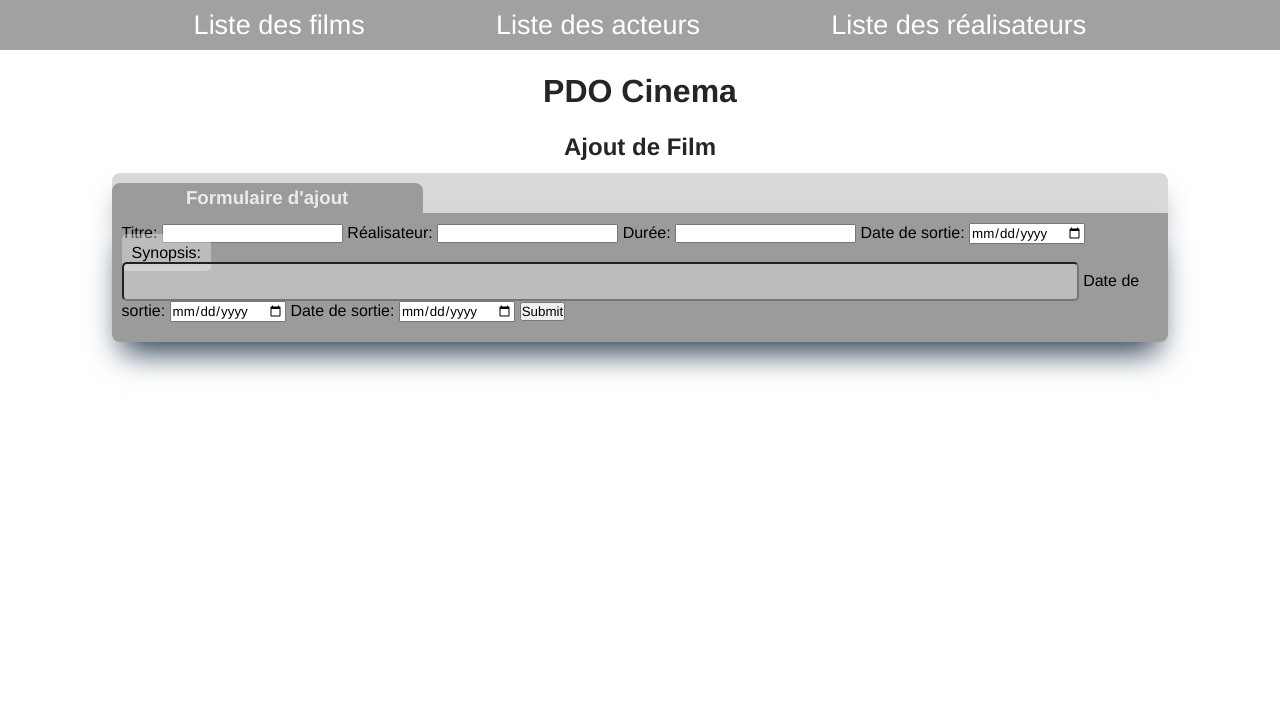
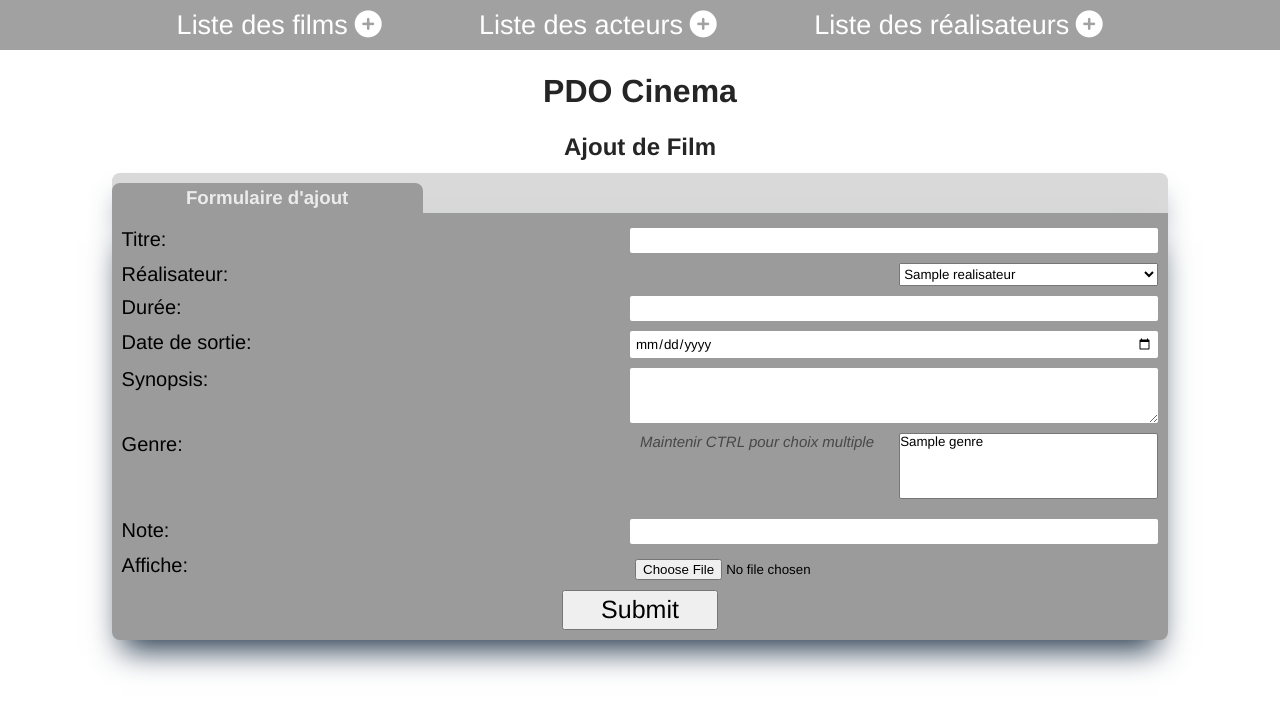
Before and after one commit to FlorianJ67/CINEMA-BDD, a PHP site: template view/ajoutFilm.php in a window 1280 px wide. Shown: the top 713 px of the page. Run offline with PHP 8.4, Linux system fonts and the light colour scheme; the template is opened without the code that fills it: most values are stand-ins (such as "Sample title", 1, 10 or a date in 2020); some libraries are stand-ins or nearby versions.

Commit message:
ajout film  toujours en cours

```diff
--- a/public/css/style.css
+++ b/public/css/style.css
@@ -37,6 +37,16 @@ header ul {
 }
 header ul li {
     font-size: 27px;
+}
+.addContent {
+    transform: rotate(45deg);
+    margin-left: 7px;
+}
+a:hover .addContent {
+    color: rgb(79, 168, 79);
+}
+a:hover .addContent, .addContent {
+    transition: 0.3s;
 }
 
 #contenu {
@@ -132,6 +142,7 @@ table tbody tr:nth-child(even) {
     flex-direction: column;
     align-items: center;
 }
+
 .detailView div:first-child img{
     width: 90%;
     border-radius: 4px;
@@ -176,9 +187,68 @@ table tbody tr:nth-child(even) {
 
 
 /* ligne de séparation du tableau */
-table thead th:not(:last-child){
+table thead th:not(:last-child), table tbody td:not(:last-child){
     border-right: 1px solid #8f8f8f;
 }
-table tbody td:not(:last-child){
-    border-right: 1px solid #8f8f8f;
+
+
+/* Formulaire */
+.formView form{
+    display: flex;
+    flex-direction: column;
+    font-size: 20px;
 }
+.formInput {
+    width: 100%;
+    display: flex;
+    justify-content: space-between;
+    margin: 5px 0;
+}
+.formInput input, #synopsisInput{
+    width: 50%;
+    padding: 5px;
+    border-radius: 2px;
+    border: none;
+}
+.formInput select {
+    width: 25%;
+}
+/* Envoie */
+form>input:last-child {
+    width: 15%;
+    height: 40px;
+    font-size: 25px;
+    margin: auto;
+}
+
+#inputGenres div:last-child {
+    width: 50%;
+    justify-content: space-between;
+    display: flex;
+}
+#inputGenres div:last-child select {
+    width: 50%;
+}
+#inputGenres div div p {
+    font-size: 15px;
+    font-style: italic;
+    opacity: 0.7;
+}
+
+#listGenre {
+    width: 25%;
+    background-color: white;
+    overflow: auto;
+    max-height: 75px;
+    padding-left: 5px;
+    border-radius: 5px;
+}
+#listGenre div {
+    display: flex;
+    flex-direction: row;
+    width: 100%;
+    margin: 5px 0;
+}
+#listGenre div p {
+    margin-left: 5px;
+}
--- a/view/ajoutFilm.php
+++ b/view/ajoutFilm.php
@@ -9,31 +9,62 @@
 </div>
 
 <div class='container'>
-    <div class="detailView">
+    <div class="formView">
 
-            <form action="index.php?action=addFilm" method="post">
+            <form action="index.php?action=addFilm" method="post" enctype= "multipart/form-data">
+            <div class="formInput">
                 <label for="titre">Titre: </label>
                 <input type="text" name="titre" id="titre">
-
+            </div>
+            <div class="formInput">
                 <!--use select option -->
                 <label for="realisateur">Réalisateur: </label>
-                <input type="text" name="realisateur" id="realisateur">
-
+                <select name="realisateur" id="realisateur">
+                    <?php
+                        foreach($listRealisateur->fetchAll() as $realisateur) {
+                            echo '<option value="'. $realisateur['id'] .'">'. $realisateur['realisateurFullName'] .'</option>';
+                        }
+                    ?>
+                </select>
+            </div>
+            <div class="formInput">
                 <label for="duree">Durée: </label>
-                <input type="text" name="duree" id="duree">
-
+                <input type="int" name="duree" id="duree">
+            </div>
+            <div class="formInput">
                 <label for="sortie" name="sortie" id="sortie">Date de sortie: </label>
                 <input type="date" name="sortie" id="sortie">
+            </div>
+            <div class="formInput">
+                <label for="synopsis" name="synopsis" id="synopsisLabel">Synopsis: </label>
+                <textarea name="synopsis" id="synopsisInput" rows="3"></textarea>
+            </div>
+            <div class="formInput" id="inputGenres">
+                <label for="genres" name="genres[]" id="genres">Genre: </label>
+                <div>
+                    <div>
+                        <p>Maintenir CTRL pour choix multiple</p>
+                    </div>
+                    <select name="genres[]" id="genres" multiple>
+                        <?php
+                            foreach($listGenre->fetchAll() as $genre) {
+                                echo '<div>
+                                        <option value="'. $genre['id'] .'">'. $genre['nom'] .'</option>
+                                    </div>';
+                            }
+                        ?>
+                    </select>
+                </div>
 
-                <label for="synopsis" name="synopsis" id="synopsis">Synopsis: </label>
-                <input type="text" name="synopsis" id="synopsis">
-
-                <label for="sortie" name="sortie" id="sortie">Date de sortie: </label>
-                <input type="date" name="sortie" id="sortie">
-
-                <label for="sortie" name="sortie" id="sortie">Date de sortie: </label>
-                <input type="date" name="sortie" id="sortie">
-
+            </div>
+            <div class="formInput">
+                <label for="note" name="note" id="note">Note: </label>
+                <input type="int" name="note" id="note">
+            </div>
+            <div class="formInput">
+                <label for="affiche" name="affiche" id="affiche">Affiche: </label>
+                <input type="file" name="affiche" id="affiche" accept="image/png, image/jpeg">
+            </div>
                 <input type="submit" name="submit">
             </form>
     </div>
--- a/view/detailRealisateur.php
+++ b/view/detailRealisateur.php
@@ -39,7 +39,7 @@
                         $i = 0;
                         $len = count($filmographie) - 1;
                         foreach($filmographie as $film) {
-                                echo "<a href='index.php?action=detailFilm&id=" . $film['id'] ."'>" . $film["titre"] . "</a>";
+                                echo "<a href='index.php?action=detailFilm&id=" . $film['id'] ."'>" . $film['titre'] . "</a>";
                             if ($i === $len) {
                             } else {
                                 echo "<br> ";
--- a/view/template.php
+++ b/view/template.php
@@ -12,13 +12,13 @@
     <header>
         <ul>
         <li>
-                <a href="index.php?action=listFilms">Liste des films</a>
+                <a href="index.php?action=listFilms">Liste des films</a><a href="index.php?action=addFilm"><i class="fa-solid fa-circle-xmark addContent"></i></a>
         </li>
         <li>
-                <a href="index.php?action=listActeurs">Liste des acteurs</a>
+                <a href="index.php?action=listActeurs">Liste des acteurs</a><a href="index.php?action=addActeur"><i class="fa-solid fa-circle-xmark addContent"></i></a>
         </li>
         <li>
-                <a href="index.php?action=listRealisateurs">Liste des réalisateurs</a>
+                <a href="index.php?action=listRealisateurs">Liste des réalisateurs</a><a href="index.php?action=addRealisateur"><i class="fa-solid fa-circle-xmark addContent"></i></a>
         </li>
 
         </ul>
```
Also changed, not shown: controller/CinemaController.php (+77 -7 lines), view/ajoutActeur.php (+9 -5 lines), view/ajoutRealisateur.php (+11 -7 lines), model/exempleFilm.php (renamed from model/Film.php), public/img/120347273-stock-vector-luxembourg-map-icon-vector-symbol.jpg (added), public/img/arlequin-maternelle.png (added), public/img/drapeau-europe.jpeg (added).
